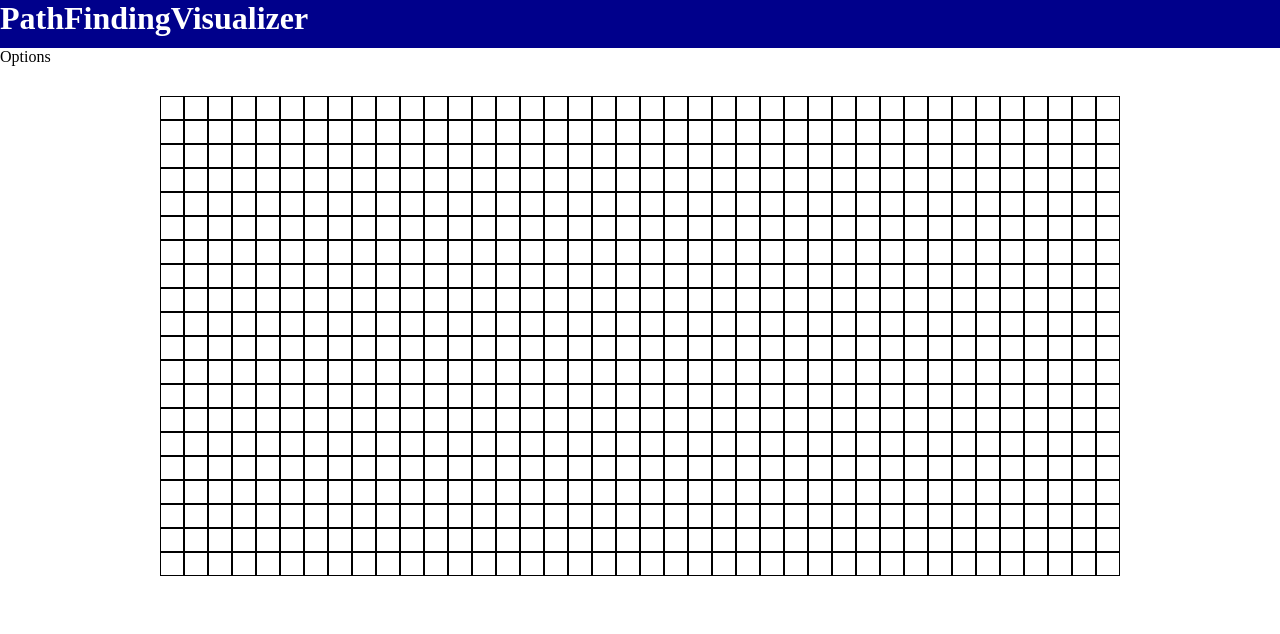
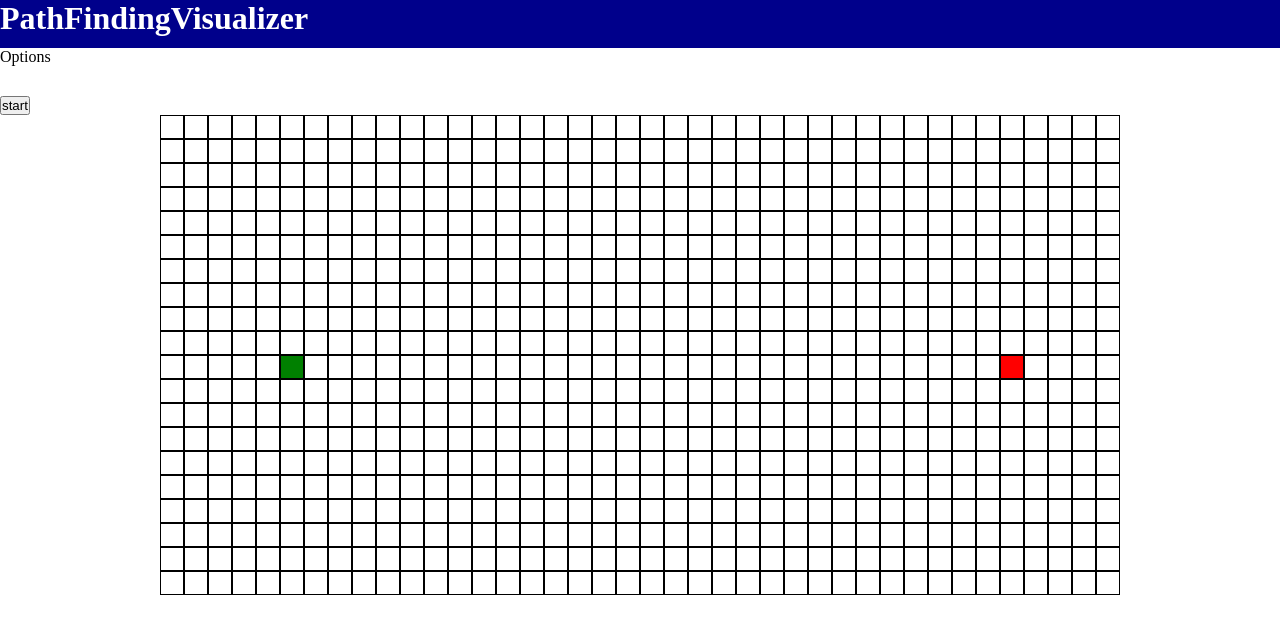
Before and after one commit to Cecimart3/cecilia-martinez-capstone, a React (Create React App) app in the folder client/: page / in a window 1280 px wide. Shown: the top 634 px of the page. Built offline with nearby package versions, Linux system fonts and the light colour scheme.

Commit message:
dijkstras animation and shortest path animation done

```diff
--- a/client/src/PathFindingVisualizer/PathFindingVisualizer.js
+++ b/client/src/PathFindingVisualizer/PathFindingVisualizer.js
@@ -3,10 +3,14 @@ import Node from '../components/Node/Node'
 import { Component } from 'react'
 import Grid from '../components/Grid/Grid'
 
+
+
 class PathFindingVisualizer extends Component {
+
     render() {
         return (
             <div>
+
                 <Grid />
             </div>
         )
--- /dev/null
+++ b/client/src/algorithms/dijkstra.js
@@ -0,0 +1,66 @@
+// Performs Dijkstra's algorithm; returns *all* nodes in the order
+// in which they were visited. Also makes nodes point back to their
+// previous node, effectively allowing us to compute the shortest path
+// by backtracking from the finish node.
+export function dijkstra(grid, startNode, finishNode) {
+    const visitedNodesInOrder = [];
+    startNode.distance = 0;
+    const unvisitedNodes = getAllNodes(grid);
+    while (!!unvisitedNodes.length) {
+      sortNodesByDistance(unvisitedNodes);
+      const closestNode = unvisitedNodes.shift();
+      // If we encounter a wall, we skip it.
+      if (closestNode.isBarrier) continue;
+      // If the closest node is at a distance of infinity,
+      // we must be trapped and should therefore stop.
+      if (closestNode.distance === Infinity) return visitedNodesInOrder;
+      closestNode.isVisited = true;
+      visitedNodesInOrder.push(closestNode);
+      if (closestNode === finishNode) return visitedNodesInOrder;
+      updateUnvisitedNeighbors(closestNode, grid);
+    }
+  }
+
+  function sortNodesByDistance(unvisitedNodes) {
+    unvisitedNodes.sort((nodeA, nodeB) => nodeA.distance - nodeB.distance);
+  }
+
+  function updateUnvisitedNeighbors(node, grid) {
+    const unvisitedNeighbors = getUnvisitedNeighbors(node, grid);
+    for (const neighbor of unvisitedNeighbors) {
+      neighbor.distance = node.distance + 1;
+      neighbor.previousNode = node;
+    }
+  }
+
+  function getUnvisitedNeighbors(node, grid) {
+    const neighbors = [];
+    const {column, row} = node;
+    if (row > 0) neighbors.push(grid[row - 1][column]);
+    if (row < grid.length - 1) neighbors.push(grid[row + 1][column]);
+    if (column > 0) neighbors.push(grid[row][column - 1]);
+    if (column < grid[0].length - 1) neighbors.push(grid[row][column + 1]);
+    return neighbors.filter(neighbor => !neighbor.isVisited);
+  }
+
+  function getAllNodes(grid) {
+    const nodes = [];
+    for (const row of grid) {
+      for (const node of row) {
+        nodes.push(node);
+      }
+    }
+    return nodes;
+  }
+
+  // Backtracks from the finishNode to find the shortest path.
+  // Only works when called *after* the dijkstra method above.
+  export function getNodesInShortestPathOrder(finishNode) {
+    const nodesInShortestPathOrder = [];
+    let currentNode = finishNode;
+    while (currentNode !== null) {
+      nodesInShortestPathOrder.unshift(currentNode);
+      currentNode = currentNode.previousNode;
+    }
+    return nodesInShortestPathOrder;
+  }
--- a/client/src/components/Grid/Grid.js
+++ b/client/src/components/Grid/Grid.js
@@ -1,37 +1,144 @@
 import './Grid.scss'
-import { Component } from 'react'
+import { Component, createRef } from 'react'
 import Node from '../Node/Node'
+import { dijkstra, getNodesInShortestPathOrder } from '../../algorithms/dijkstra'
+
+const START_NODE_ROW = 10;
+const START_NODE_COL = 5;
+const FINISH_NODE_ROW = 10;
+const FINISH_NODE_COL = 35;
 
 class Grid extends Component {
     state = {
-        grid: []
+        grid: [],
+        mouseIsPressed: false
     }
 
     componentDidMount() {
-        const grid = createGrid()
+        const grid = gridModel();
         this.setState({ grid })
     }
 
+    handleMouseDown = (row, column) => {
+        const newGrid = getNewGridWithWallToggled(this.state.grid, row, column);
+        this.setState({grid: newGrid, mouseIsPressed: true});
+    }
+
+    handleMouseEnter = (row, column) => {
+        if (!this.state.mouseIsPressed) return;
+        const newGrid = getNewGridWithWallToggled(this.state.grid, row, column);
+        this.setState({grid: newGrid});
+    }
+
+    handleMouseUp = () => {
+        this.setState({mouseIsPressed: false});
+    }
+
+    animateDijkstra(visitedNodesInOrder, nodesInShortestPathOrder) {
+        for (let i = 0; i <= visitedNodesInOrder.length; i++) {
+            if (i === visitedNodesInOrder.length) {
+                setTimeout(() => {
+                    this.animateShortestPath(nodesInShortestPathOrder);
+                }, 10 * i);
+                return;
+                }
+                setTimeout(() => {
+                    const node = visitedNodesInOrder[i];
+                    node.nodeRef.current.className = 'node node__visited'
+                    }, 10 * i);
+        }
+    }
+
+    animateShortestPath(nodesInShortestPathOrder) {
+        for (let i = 0; i < nodesInShortestPathOrder.length; i++) {
+            setTimeout(() => {
+                const node = nodesInShortestPathOrder[i];
+                node.nodeRef.current.className = 'node node__path'
+            }, 50 * i);
+        }
+    }
+
+    visualizeDijkstra() {
+        const {grid} = this.state;
+        const startNode = grid[START_NODE_ROW][START_NODE_COL];
+        const finishNode = grid[FINISH_NODE_ROW][FINISH_NODE_COL];
+        const visitedNodesInOrder = dijkstra(grid, startNode, finishNode);
+        const nodesInShortestPathOrder = getNodesInShortestPathOrder(finishNode);
+        this.animateDijkstra(visitedNodesInOrder, nodesInShortestPathOrder);
+    }
+
+
     render() {
-        const { grid } = this.state
+        const { grid, mouseIsPressed } = this.state;
 
         return (
-            <div className='grid'>
-                {grid}
-            </div>
+            <>
+              <button onClick={() => this.visualizeDijkstra()}>
+                    start
+                </button>
+                <div className='grid'>
+                    { createGrid(grid,
+                        {mouseIsPressed,
+                        handleMouseDown: this.handleMouseDown,
+                        handleMouseEnter: this.handleMouseEnter,
+                        handleMouseUp: this.handleMouseUp}) }
+                    {/* {grid} */}
+                </div>
+            </>
         )
     }
 }
 
 export default Grid
 
-const createColumns = () => {
-    const columns = Array(40).fill(null)
-    return columns.map((column, index) => <Node key={`${index}`} className='column' />)
+const createColumns = (nodes, mouseHandlers) => {
+    return nodes.map((node, index) =>
+    <Node key={`${index}`}
+        row={node.row}
+        column={node.column}
+        isStart={node.isStart}
+        isFinish={node.isFinish}
+        distance={node.distance}
+        isVisited={node.isVisited}
+        isBarrier={node.isBarrier}
+        previousNode={node.previousNode}
+        mouseIsPressed={mouseHandlers.mouseIsPressed}
+        onMouseDown={(row, column) => mouseHandlers.handleMouseDown(row, column)}
+        onMouseEnter={(row, column) => mouseHandlers.handleMouseEnter(row, column)}
+        onMouseUp={() => mouseHandlers.handleMouseUp()}
+        nodeRef={node.nodeRef} />
+    )
 }
 
-const createGrid= () => {
-    const rows = Array(20).fill(null)
-    const columns = createColumns()
-    return rows.map((row, index) => <div key={`${index}`}>{columns}</div>)
+const createGrid = (gridModel, mouseHandlers) => {
+    return gridModel.map((rowData, index) => <div key={`${index}`}>{createColumns(rowData, mouseHandlers)}</div>)
 }
+
+const createNode = (row, column) => {
+    return {
+        column,
+        row,
+        isStart: row === START_NODE_ROW && column === START_NODE_COL,
+        isFinish: row === FINISH_NODE_ROW && column === FINISH_NODE_COL,
+        distance: Infinity,
+        isVisited: false,
+        isBarrier: false,
+        previousNode: null,
+        nodeRef: createRef()
+    }
+}
+
+const gridModel = () => Array(20).fill(null).map((row, rowIdx) =>
+        Array(40).fill(null).map((column, colIdx) => createNode(rowIdx, colIdx))
+)
+
+const getNewGridWithWallToggled = (grid, row, column) => {
+    const newGrid = grid.slice();
+    const node = newGrid[row][column];
+    const newNode = {
+        ...node,
+        isBarrier: !node.isBarrier,
+    };
+    newGrid[row][column] = newNode;
+    return newGrid;
+    };
--- a/client/src/components/Node/Node.js
+++ b/client/src/components/Node/Node.js
@@ -1,10 +1,5 @@
 import { Component } from 'react'
 import './Node.scss'
-
-const START_NODE_ROW = 10;
-const START_NODE_COL = 15;
-const FINISH_NODE_ROW = 10;
-const FINISH_NODE_COL = 35;
 
 class Node extends Component {
     render() {
@@ -13,13 +8,33 @@ class Node extends Component {
             row,
             isStart,
             isFinish,
-            isBarrier
+            isBarrier,
+            isVisited,
+            previousNode,
+            onMouseDown,
+            onMouseEnter,
+            onMouseUp,
+            mouseIsPressed,
+            nodeRef
         } = this.props
+
+        let nodeStatus = '';
+        if (isStart) {
+            nodeStatus = 'node__start'
+        } if (isFinish) {
+            nodeStatus = 'node__finish'
+        } if (isBarrier) {
+            nodeStatus = 'node__barrier'
+        }
 
     return (
         <div
-        id={`location = row:${row} column:${column}`}
-        className={'node'}>
+            id={`location row:${row} column:${column}`}
+            className={`node ${nodeStatus}`}
+            onMouseDown={() => onMouseDown(row, column)}
+            onMouseEnter={() => onMouseEnter(row, column)}
+            onMouseUp={() => onMouseUp()}
+            ref={nodeRef}>
         </div>
     )
     }
--- a/client/src/components/Node/Node.scss
+++ b/client/src/components/Node/Node.scss
@@ -4,4 +4,24 @@
     border: 1px solid black;
     display: inline-block;
     vertical-align: top;
+
+    &__start {
+        background-color: green;
+    }
+
+    &__finish {
+        background-color: red;
+    }
+
+    &__visited {
+        background-color: blue;
+    }
+
+    &__path {
+        background-color: yellow;
+    }
+
+    &__barrier {
+        background-color: black;
+    }
 }
```
